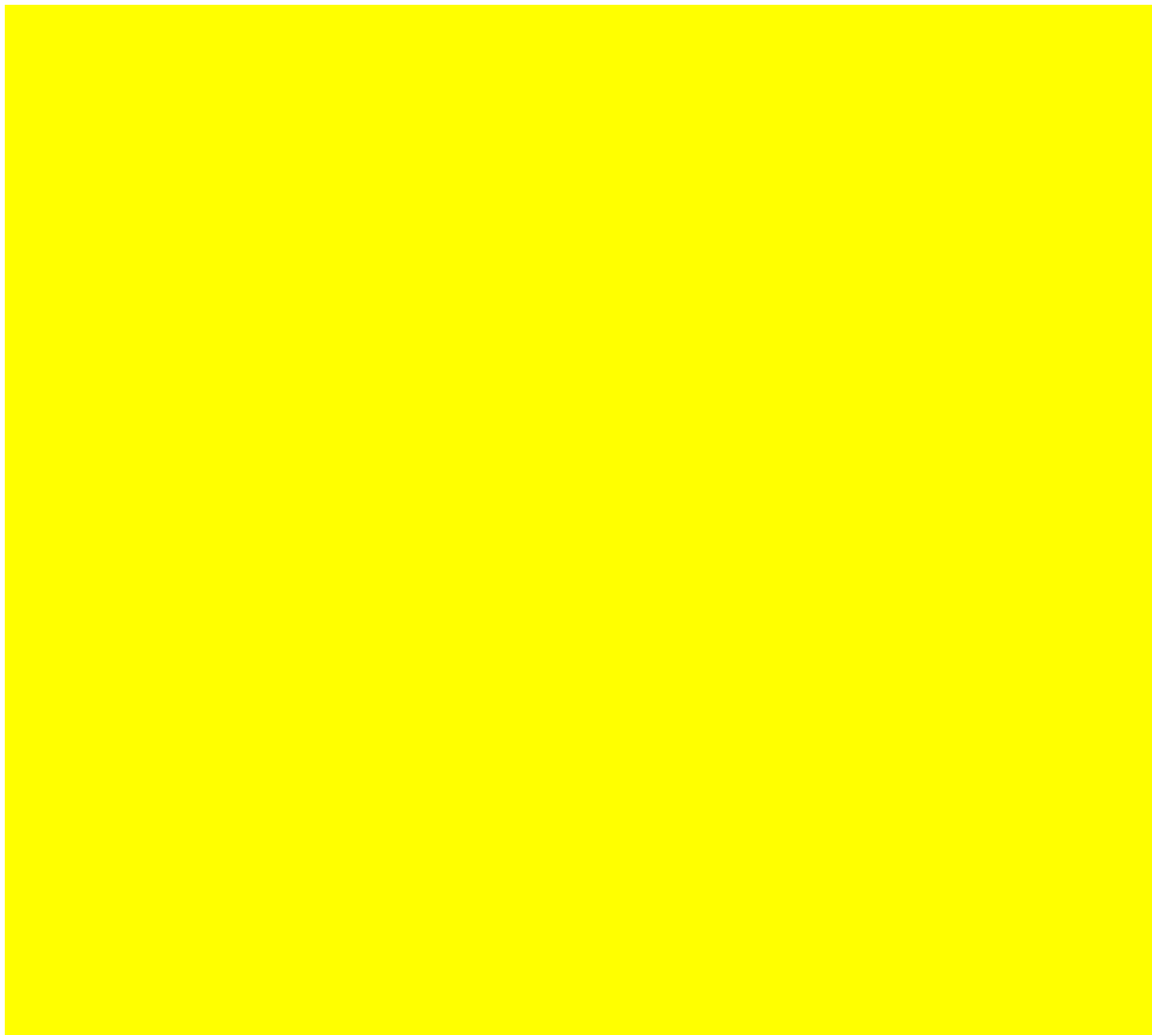
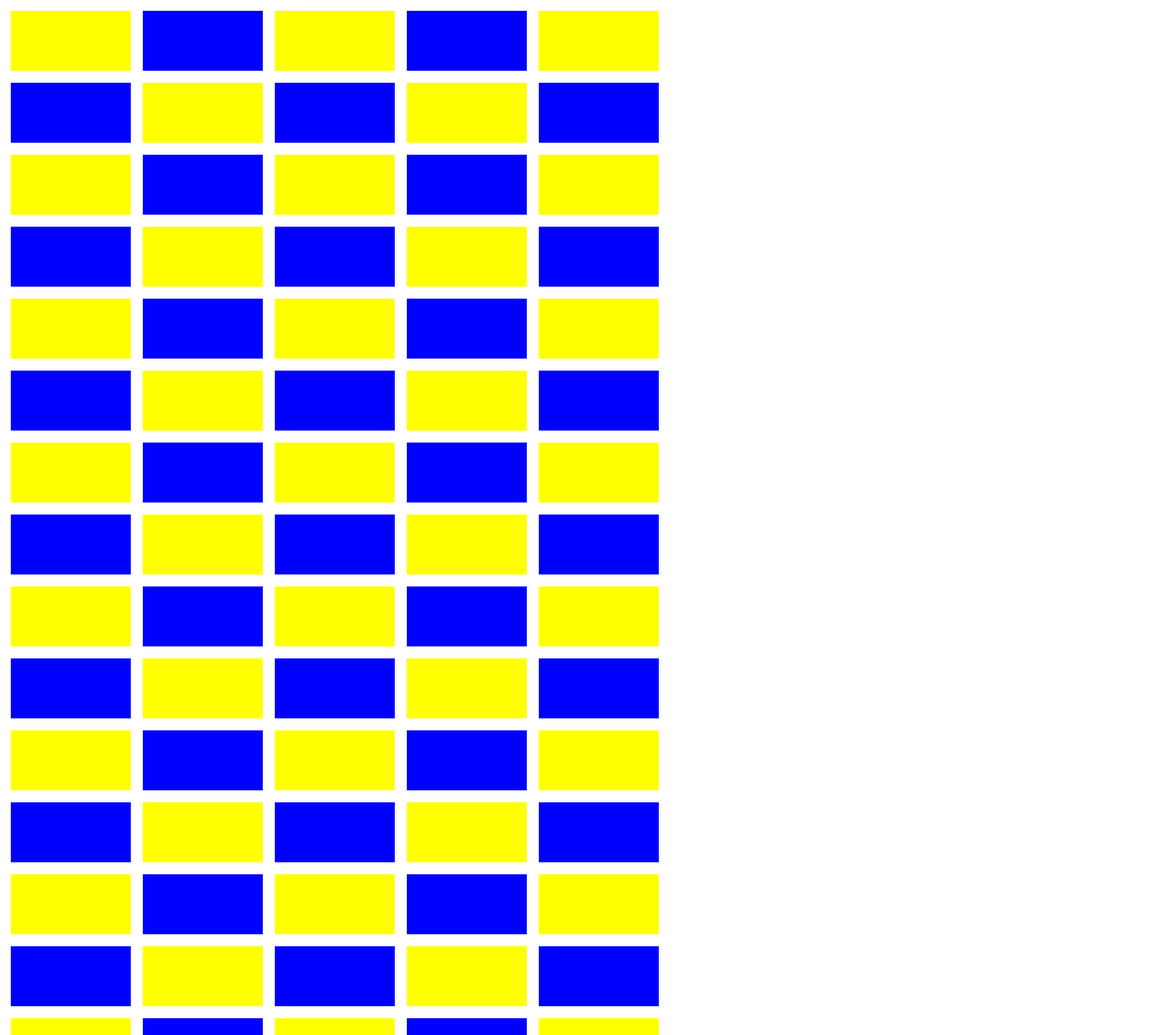
Before and after one commit to seanpatches/react-state, a React app: page / in a window 1280 px wide. Shown: the top 1726 px of the page at 60% size, 1920 px wide, since content can reach past the window. Built offline with nearby package versions, Linux system fonts and the light colour scheme.

Commit message:
working well

```diff
--- /dev/null
+++ b/src/components/RandomColor.css
@@ -0,0 +1,4 @@
+.major {
+  display: flex;
+  flex-wrap: wrap
+}
--- a/src/components/RandomColor.js
+++ b/src/components/RandomColor.js
@@ -1,4 +1,5 @@
 import React, { PureComponent } from 'react';
+import style from './RandomColor.css';
 
 export default class RandomColor extends PureComponent {
   state = {
@@ -13,21 +14,226 @@ export default class RandomColor extends PureComponent {
     return colors[randomNumber];
   }
 
-
+  componentDidUpdate(prevProps, prevState){
+    if(prevState.color === this.state.color){
+      this.setState({ img: 'https://www.google.com/url?sa=i&source=images&cd=&cad=rja&uact=8&ved=2ahUKEwjG7oqSl5ziAhVlCTQIHVlVAR4QjRx6BAgBEAU&url=https%3A%2F%2Fwww.ebaumsworld.com%2Fpictures%2F19-random-pictures-that-will-get-you-through-the-next-few-seconds%2F85708056%2F&psig=AOvVaw07imtoPEXWmVK_Qz905u7a&ust=1557963148662334' });
+    }
+  }
   componentDidMount() {
     this.intervalId = setInterval(() => {
       this.setState({ color: this.randomize(), img: '' });
-    }, 500);
+    }, 100);
   }
 
+
   render() {
-    const color = this.state.color;
+    const color = this.randomize();
+    const { img } = this.state;
+    const colorAlt = this.randomize();
+
     const divStyle = {
-      backgroundColor: color,
-      height: '50000px',
-      width: '10000px'
+      background: img ? `center / contain url(${img})` : color,
+      height: '100px',
+      width: '200px',
+      margin: '10px'
     };
 
-    return <div style={divStyle}></div>;
+    const divStyleAlt = {
+      background: img ? `center / contain url(${img})` : colorAlt,
+      height: '100px',
+      width: '200px',
+      margin: '10px'
+    };
+
+    return (
+      <section className={style.major}>
+        <div style={divStyle}></div>
+        <div style={divStyleAlt}></div>
+        <div style={divStyle}></div>
+        <div style={divStyleAlt}></div>
+        <div style={divStyle}></div>
+        <div style={divStyleAlt}></div>
+        <div style={divStyle}></div>
+        <div style={divStyleAlt}></div>
+        <div style={divStyle}></div>
+        <div style={divStyleAlt}></div>
+        <div style={divStyle}></div>
+        <div style={divStyleAlt}></div>
+        <div style={divStyle}></div>
+        <div style={divStyleAlt}></div>
+        <div style={divStyle}></div>
+        <div style={divStyleAlt}></div>
+        <div style={divStyle}></div>
+        <div style={divStyleAlt}></div>
+        <div style={divStyle}></div>
+        <div style={divStyleAlt}></div>
+        <div style={divStyle}></div>
+        <div style={divStyleAlt}></div>
+        <div style={divStyle}></div>
+        <div style={divStyleAlt}></div>
+        <div style={divStyle}></div>
+        <div style={divStyleAlt}></div>
+        <div style={divStyle}></div>
+        <div style={divStyleAlt}></div>
+        <div style={divStyle}></div>
+        <div style={divStyleAlt}></div>
+        <div style={divStyle}></div>
+        <div style={divStyleAlt}></div>
+        <div style={divStyle}></div>
+        <div style={divStyleAlt}></div>
+        <div style={divStyle}></div>
+        <div style={divStyleAlt}></div>
+        <div style={divStyle}></div>
+        <div style={divStyleAlt}></div>
+        <div style={divStyle}></div>
+        <div style={divStyleAlt}></div>
+        <div style={divStyle}></div>
+        <div style={divStyleAlt}></div>
+        <div style={divStyle}></div>
+        <div style={divStyleAlt}></div>
+        <div style={divStyle}></div>
+        <div style={divStyleAlt}></div>
+        <div style={divStyle}></div>
+        <div style={divStyleAlt}></div>
+        <div style={divStyle}></div>
+        <div style={divStyleAlt}></div>
+        <div style={divStyle}></div>
+        <div style={divStyleAlt}></div>
+        <div style={divStyle}></div>
+        <div style={divStyleAlt}></div>
+        <div style={divStyle}></div>
+        <div style={divStyleAlt}></div>
+        <div style={divStyle}></div>
+        <div style={divStyleAlt}></div>
+        <div style={divStyle}></div>
+        <div style={divStyleAlt}></div>
+        <div style={divStyle}></div>
+        <div style={divStyleAlt}></div>
+        <div style={divStyle}></div>
+        <div style={divStyleAlt}></div>
+        <div style={divStyle}></div>
+        <div style={divStyleAlt}></div>
+        <div style={divStyle}></div>
+        <div style={divStyleAlt}></div>
+        <div style={divStyle}></div>
+        <div style={divStyleAlt}></div>
+        <div style={divStyle}></div>
+        <div style={divStyleAlt}></div>
+        <div style={divStyle}></div>
+        <div style={divStyleAlt}></div>
+        <div style={divStyle}></div>
+        <div style={divStyleAlt}></div>
+        <div style={divStyle}></div>
+        <div style={divStyleAlt}></div>
+        <div style={divStyle}></div>
+        <div style={divStyleAlt}></div>
+        <div style={divStyle}></div>
+        <div style={divStyleAlt}></div>
+        <div style={divStyle}></div>
+        <div style={divStyleAlt}></div>
+        <div style={divStyle}></div>
+        <div style={divStyleAlt}></div>
+        <div style={divStyle}></div>
+        <div style={divStyleAlt}></div>
+        <div style={divStyle}></div>
+        <div style={divStyleAlt}></div>
+        <div style={divStyle}></div>
+        <div style={divStyleAlt}></div>
+        <div style={divStyle}></div>
+        <div style={divStyleAlt}></div>
+        <div style={divStyle}></div>
+        <div style={divStyleAlt}></div>
+        <div style={divStyle}></div>
+        <div style={divStyleAlt}></div>
+        <div style={divStyle}></div>
+        <div style={divStyleAlt}></div>
+        <div style={divStyle}></div>
+        <div style={divStyleAlt}></div>
+        <div style={divStyle}></div>
+        <div style={divStyleAlt}></div>
+        <div style={divStyle}></div>
+        <div style={divStyleAlt}></div>
+        <div style={divStyle}></div>
+        <div style={divStyleAlt}></div>
+        <div style={divStyle}></div>
+        <div style={divStyleAlt}></div>
+        <div style={divStyle}></div>
+        <div style={divStyleAlt}></div>
+        <div style={divStyle}></div>
+        <div style={divStyleAlt}></div>
+        <div style={divStyle}></div>
+        <div style={divStyleAlt}></div>
+        <div style={divStyle}></div>
+        <div style={divStyleAlt}></div>
+        <div style={divStyle}></div>
+        <div style={divStyleAlt}></div>
+        <div style={divStyle}></div>
+        <div style={divStyleAlt}></div>
+        <div style={divStyle}></div>
+        <div style={divStyleAlt}></div>
+        <div style={divStyle}></div>
+        <div style={divStyleAlt}></div>
+        <div style={divStyle}></div>
+        <div style={divStyleAlt}></div>
+        <div style={divStyle}></div>
+        <div style={divStyleAlt}></div>
+        <div style={divStyle}></div>
+        <div style={divStyleAlt}></div>
+        <div style={divStyle}></div>
+        <div style={divStyleAlt}></div>
+        <div style={divStyle}></div>
+        <div style={divStyleAlt}></div>
+        <div style={divStyle}></div>
+        <div style={divStyleAlt}></div>
+        <div style={divStyle}></div>
+        <div style={divStyleAlt}></div>
+        <div style={divStyle}></div>
+        <div style={divStyleAlt}></div>
+        <div style={divStyle}></div>
+        <div style={divStyleAlt}></div>
+        <div style={divStyle}></div>
+        <div style={divStyleAlt}></div>
+        <div style={divStyle}></div>
+        <div style={divStyleAlt}></div>
+        <div style={divStyle}></div>
+        <div style={divStyleAlt}></div>
+        <div style={divStyle}></div>
+        <div style={divStyleAlt}></div>
+        <div style={divStyle}></div>
+        <div style={divStyleAlt}></div>
+        <div style={divStyle}></div>
+        <div style={divStyleAlt}></div>
+        <div style={divStyle}></div>
+        <div style={divStyleAlt}></div>
+        <div style={divStyle}></div>
+        <div style={divStyleAlt}></div>
+        <div style={divStyle}></div>
+        <div style={divStyleAlt}></div>
+        <div style={divStyle}></div>
+        <div style={divStyleAlt}></div>
+        <div style={divStyle}></div>
+        <div style={divStyleAlt}></div>
+        <div style={divStyle}></div>
+        <div style={divStyleAlt}></div>
+        <div style={divStyle}></div>
+        <div style={divStyleAlt}></div>
+        <div style={divStyle}></div>
+        <div style={divStyleAlt}></div>
+        <div style={divStyle}></div>
+        <div style={divStyleAlt}></div>
+        <div style={divStyle}></div>
+        <div style={divStyleAlt}></div>
+        <div style={divStyle}></div>
+        <div style={divStyleAlt}></div>
+        <div style={divStyle}></div>
+        <div style={divStyleAlt}></div>
+        <div style={divStyle}></div>
+        <div style={divStyleAlt}></div>
+        <div style={divStyle}></div>
+        <div style={divStyleAlt}></div>
+        <div style={divStyle}></div>
+        <div style={divStyleAlt}></div>
+      </section>
+    );
   }
 }
```
